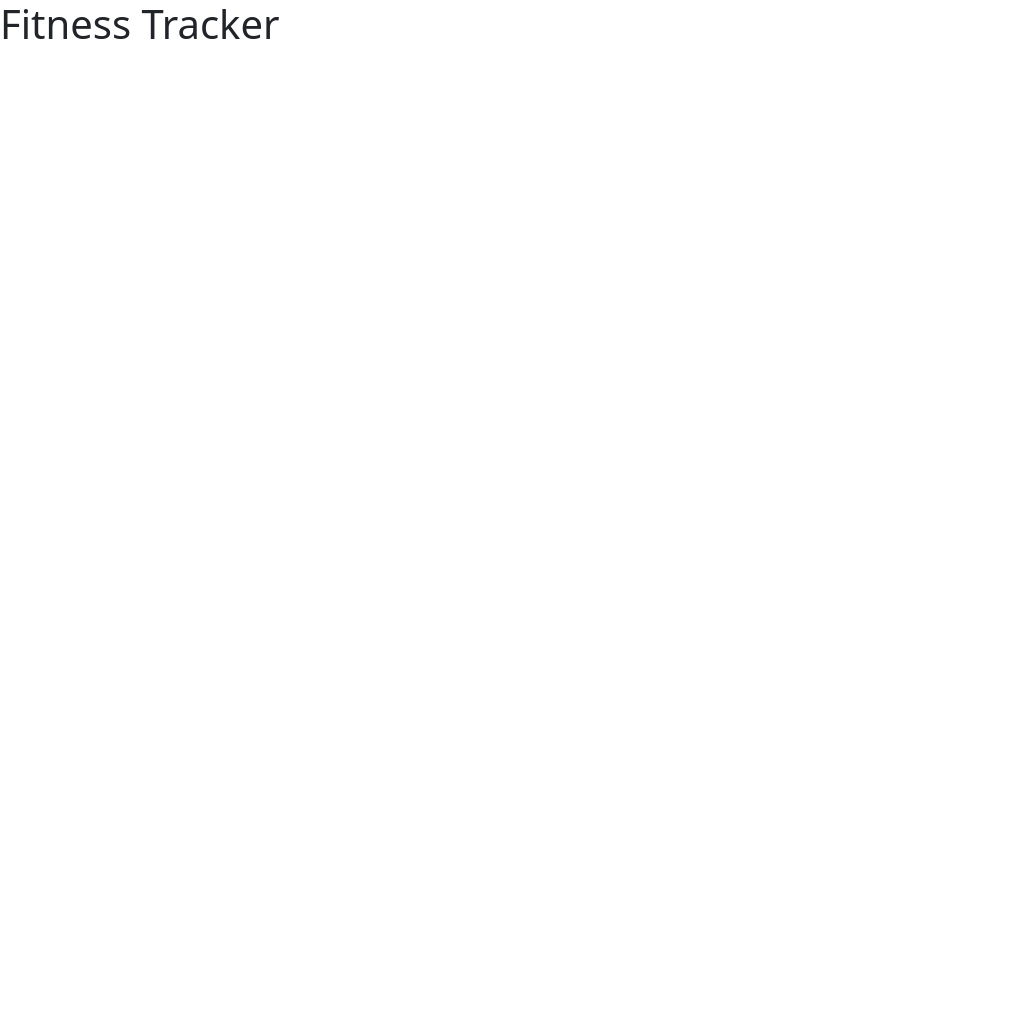
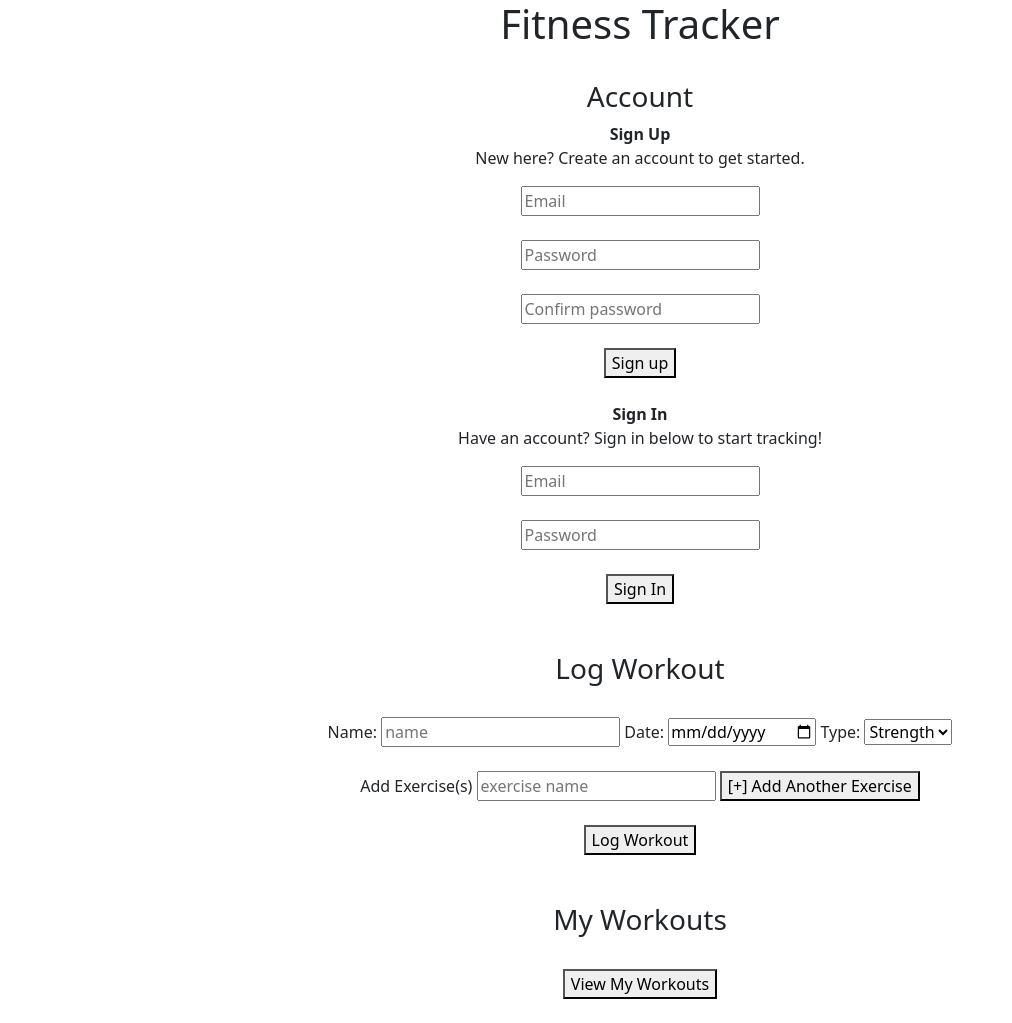
Before and after one commit to raytrott/fitness-tracker-client, a website built with webpack: page index.html in a window 1280 px wide. Shown: the whole page, without its empty margins (0-1012 px from the left). Before the commit the page ends 800 px from the top, so only its background shows below. Built offline with nearby package versions, Linux system fonts and the light colour scheme.

Commit message:
Add page interface, event, api, ui files

```diff
--- a/app/styles/index.scss
+++ b/app/styles/index.scss
@@ -1 +1,5 @@
 @import '~bootstrap/scss/bootstrap';
+
+body {
+    text-align: center;
+}
--- a/index.html
+++ b/index.html
@@ -1,7 +1,7 @@
 <!DOCTYPE html>
 <html>
     <head>
-      <title>Example</title>
+      <title>Fitness Tracker</title>
       <meta name="viewport" content="width=device-width, initial-scale=1">
 
       <!-- Do not add `link` tags-->
@@ -11,7 +11,70 @@
       <script src="public/vendor.js" type="text/javascript" charset="utf-8" defer></script>
       <script src="public/application.js" type="text/javascript" charset="utf-8" defer></script>
     </head>
+
     <body>
-      <h1>Fitness Tracker</h1>
+      <h1>Fitness Tracker</h1><br>
+
+      <section id="login">
+        <h3>Account</h3>
+        <div id="sign-up">
+          <p><strong>Sign Up</strong><br>
+          New here? Create an account to get started.</p>
+          <form id="sign-up-form">
+            <input name="credentials[email]" type="email" placeholder="Email"><br><br>
+            <input name="credentials[password]" type="password" placeholder="Password"><br><br>
+            <input name="credentials[password_confirmation]" type="password" placeholder="Confirm password"><br><br>
+            <button type="submit">Sign up</button>
+          </form><br>
+        </div>
+
+        <div id="sign-in">
+          <p><strong>Sign In</strong><br>
+          Have an account? Sign in below to start tracking!</p>
+          <form id="sign-in-form">
+            <input name="credentials[email]" type="email" placeholder="Email"><br><br>
+            <input name="credentials[password]" type="password" placeholder="Password"><br><br>
+            <button type="submit">Sign In</button>
+          </form><br>
+        </div>
+      </section>
+
+      <br>
+
+      <section id="add-workout-section">
+
+        <h3>Log Workout</h3><br>
+
+        <form id="add-workout">
+          <label for="name">Name:</label>
+          <input id="name" type="text" placeholder="name">
+
+          <label for="date">Date:</label>
+          <input id="date" type="date" placeholder="date mm/dd/year">
+
+          <label for="type">Type:</label>
+          <select id="type" name="type">
+            <option value="strength">Strength</option>
+            <option value="cardio">Cardio</option>
+            <option value="yoga">Yoga</option>
+          </select><br><br>
+
+          <label id="exercises">Add Exercise(s)</label>
+          <input id="exercises" type="text" placeholder="exercise name">
+          <button>[+] Add Another Exercise</button>
+
+          <br><br>
+          <button>Log Workout</button>
+        </form>
+
+      </section>
+
+      <br><br>
+      <section id="my-workouts">
+        <h3>My Workouts</h3><br>
+        <button>View My Workouts</button><br><br>
+      </section>
+
     </body>
+
 </html>
```
Also changed, not shown: app/auth/api.js (added), app/auth/events.js (added), app/auth/ui.js (added), app/tracker/api.js (added), app/tracker/events.js (added), app/tracker/ui.js (added).
